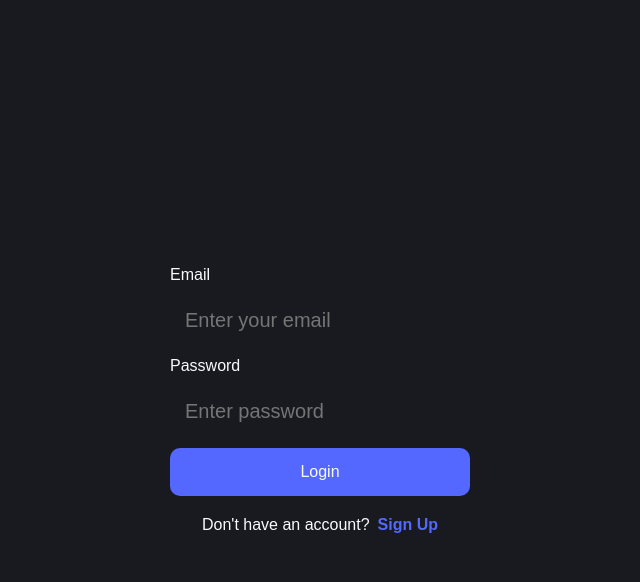
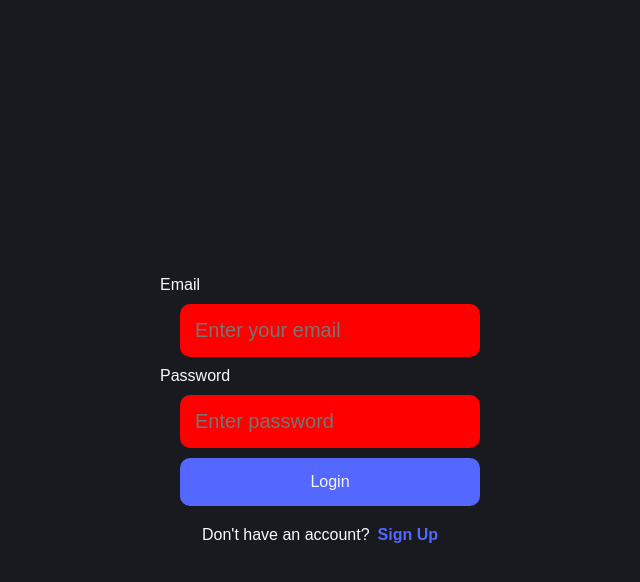
Before and after one commit to john74/homepage, a Django app: page / in a window 1280 px wide. Shown: the top 582 px of the page, without its empty margins (320-960 px from the left). Run offline with Django 4.2, Linux system fonts and the light colour scheme.

Commit message:
add styles for testing

```diff
--- a/base/static/main.css
+++ b/base/static/main.css
@@ -252,3 +252,16 @@ body {
     width: 100%;
     background-color: var(--secondary);
 }
+
+
+input {
+    background-color: red;
+    color: #F5F5F5;
+    margin-left: 20px;
+}
+
+form {
+    display: flex;
+    flex-direction: column;
+    margin-top: 20px;
+}
```
